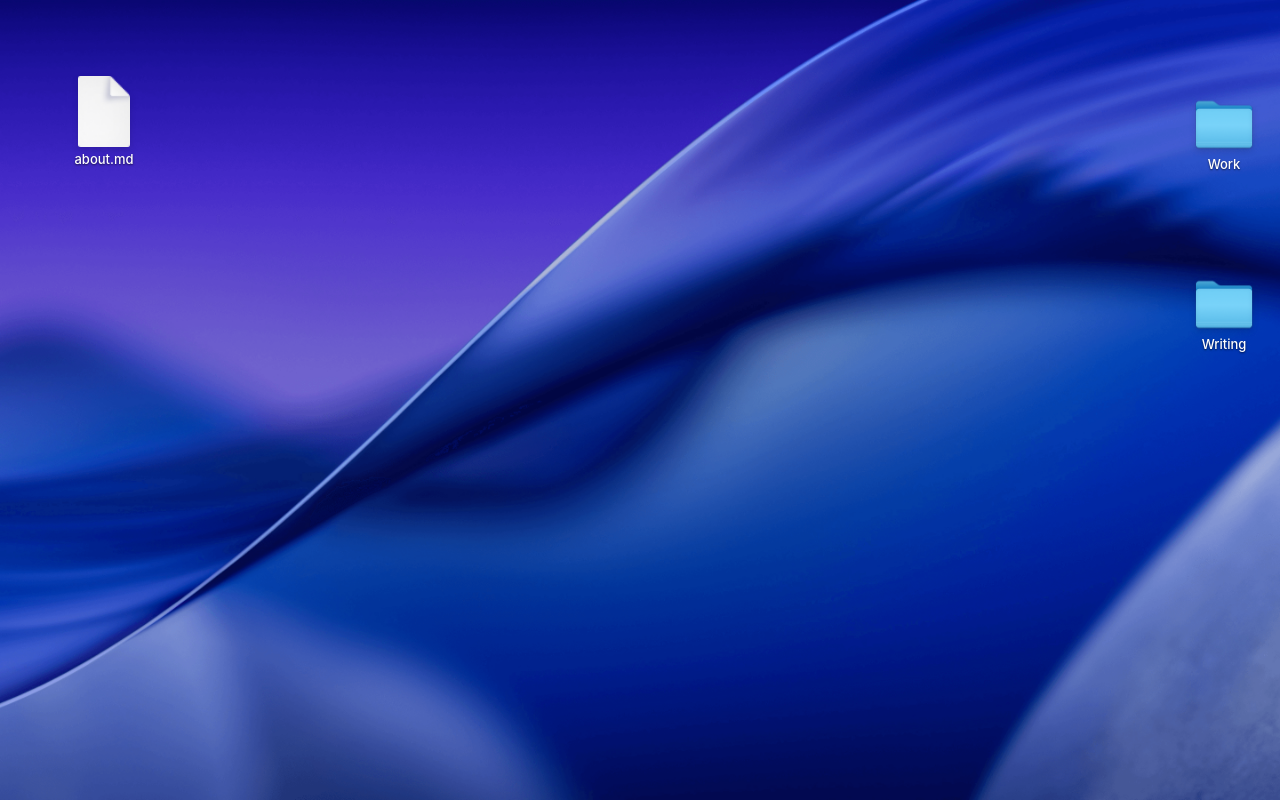
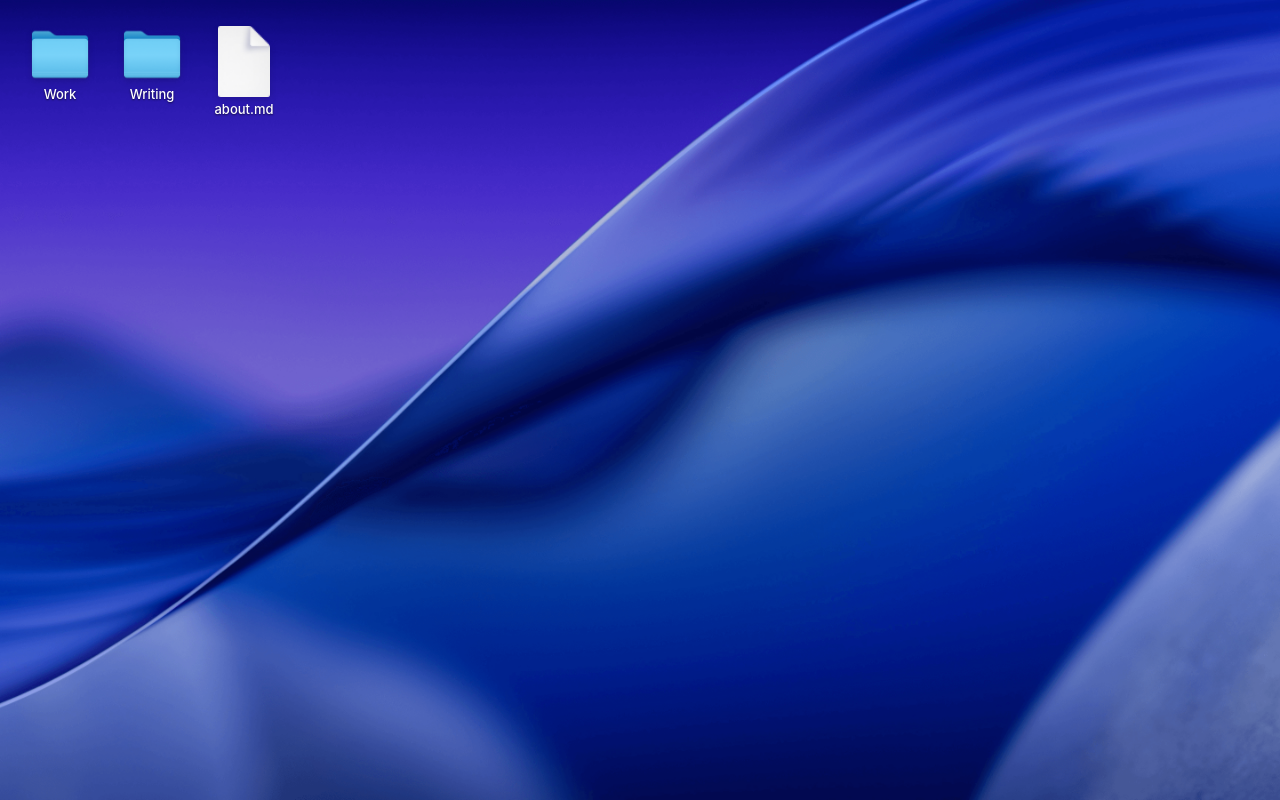
Before and after one commit to Amirmoh10/my-portfolio, a Next.js app: page / in a window 1280 px wide. Built offline with nearby package versions, Linux system fonts and the light colour scheme.

Commit message:
minor fixes

```diff
--- a/app/components/Desktop.tsx
+++ b/app/components/Desktop.tsx
@@ -1,68 +1,29 @@
 "use client";
 
-import { useCallback, useEffect, useMemo, useState } from "react";
+import { useCallback, useEffect, useMemo, useRef, useState } from "react";
 import type { Position } from "../lib/types";
 import { DESKTOP_ITEMS } from "../lib/data";
 import { WindowProvider, useWindows } from "../lib/windowStore";
-import {
-  clamp,
-  useViewportWidth,
-  useViewportHeight,
-  useIsHydrated,
-} from "../lib/viewport";
+import { clamp, useViewportWidth, useViewportHeight } from "../lib/viewport";
 import DesktopIcon from "./DesktopIcon";
 import Window from "./Window";
 import FolderView from "./FolderView";
 import FileView from "./FileView";
 
-/** Below this width we use a fitted grid; at/above it, the Figma desktop coords. */
-const WIDE_MIN = 1024;
 const ICON_W = 88;
 const ICON_H = 104;
-
-type Layout = "compact" | "wide";
-
-/** Lay icons out in a top-anchored grid sized to the viewport (mobile/tablet). */
-function computeGridLayout(width: number): Record<string, Position> {
-  const cell = 92;
-  const padX = 16;
-  const padY = 20;
-  const cols = Math.max(2, Math.floor((width - padX) / cell));
-  const map: Record<string, Position> = {};
-  DESKTOP_ITEMS.forEach((it, i) => {
-    map[it.id] = {
-      x: padX + (i % cols) * cell,
-      y: padY + Math.floor(i / cols) * cell,
-    };
-  });
-  return map;
-}
-
-/** Figma desktop coordinates (used on wide screens). */
-const WIDE_BASE: Record<string, Position> = Object.fromEntries(
-  DESKTOP_ITEMS.map((it) => [it.id, it.position ?? { x: 40, y: 40 }]),
-);
 
 function DesktopSurface() {
   const { windows, focusedId, open, close } = useWindows();
   const [selectedId, setSelectedId] = useState<string | null>(null);
+  const gridRef = useRef<HTMLDivElement>(null);
 
   const width = useViewportWidth();
   const height = useViewportHeight();
-  const hydrated = useIsHydrated();
-  const layout: Layout = width < WIDE_MIN ? "compact" : "wide";
 
-  // Default positions for the current layout class.
-  const base = useMemo(
-    () => (layout === "wide" ? WIDE_BASE : computeGridLayout(width)),
-    [layout, width],
-  );
-
-  // User drags are stored PER layout class, so a desktop arrangement never
-  // leaks into the mobile/tablet layout (and vice-versa).
-  const [overrides, setOverrides] = useState<Record<Layout, Record<string, Position>>>(
-    { compact: {}, wide: {} },
-  );
+  // Positions the user has dragged an icon to. An icon without an override
+  // flows in the CSS grid below; one with an override is absolutely positioned.
+  const [overrides, setOverrides] = useState<Record<string, Position>>({});
 
   // Keep every icon fully on-screen for the current viewport.
   const clampIcon = useCallback(
@@ -73,24 +34,19 @@ function DesktopSurface() {
     [width, height],
   );
 
-  const positions = useMemo(() => {
-    const active = overrides[layout];
+  // Overrides, re-clamped to the current viewport so a dragged icon never ends
+  // up off-screen after a resize.
+  const clampedOverrides = useMemo(() => {
     const out: Record<string, Position> = {};
-    for (const it of DESKTOP_ITEMS) {
-      out[it.id] = clampIcon(active[it.id] ?? base[it.id]);
-    }
+    for (const id in overrides) out[id] = clampIcon(overrides[id]);
     return out;
-  }, [overrides, layout, base, clampIcon]);
+  }, [overrides, clampIcon]);
 
   const moveIcon = useCallback(
     (id: string, pos: Position) => {
-      const clamped = clampIcon(pos);
-      setOverrides((prev) => ({
-        ...prev,
-        [layout]: { ...prev[layout], [id]: clamped },
-      }));
+      setOverrides((prev) => ({ ...prev, [id]: clampIcon(pos) }));
     },
-    [layout, clampIcon],
+    [clampIcon],
   );
 
   const itemsById = useMemo(
@@ -98,10 +54,22 @@ function DesktopSurface() {
     [],
   );
 
-  // Arrow-key selection: pick the nearest icon in the pressed direction.
+  // Arrow-key selection: pick the nearest icon in the pressed direction. Icon
+  // positions are read from the live DOM so this works whether an icon is
+  // flowing in the grid or has been dragged to an absolute spot.
   const moveSelection = useCallback(
     (dir: "up" | "down" | "left" | "right") => {
-      const current = selectedId ? positions[selectedId] : null;
+      const rects: Record<string, Position> = {};
+      gridRef.current
+        ?.querySelectorAll<HTMLElement>("[data-icon-id]")
+        .forEach((el) => {
+          const id = el.dataset.iconId;
+          if (!id) return;
+          const r = el.getBoundingClientRect();
+          rects[id] = { x: r.left, y: r.top };
+        });
+
+      const current = selectedId ? rects[selectedId] : null;
       if (!current) {
         setSelectedId(DESKTOP_ITEMS[0]?.id ?? null);
         return;
@@ -109,7 +77,7 @@ function DesktopSurface() {
       let best: { id: string; dist: number } | null = null;
       for (const it of DESKTOP_ITEMS) {
         if (it.id === selectedId) continue;
-        const p = positions[it.id];
+        const p = rects[it.id];
         if (!p) continue;
         const dx = p.x - current.x;
         const dy = p.y - current.y;
@@ -124,7 +92,7 @@ function DesktopSurface() {
       }
       if (best) setSelectedId(best.id);
     },
-    [selectedId, positions],
+    [selectedId],
   );
 
   useEffect(() => {
@@ -159,24 +127,32 @@ function DesktopSurface() {
     return () => window.removeEventListener("keydown", onKey);
   }, [focusedId, selectedId, close, open, itemsById, moveSelection]);
 
+  const clearSelection = useCallback((e: React.PointerEvent) => {
+    // Clicking empty desktop (or the grid gaps) clears selection.
+    if (e.target === e.currentTarget) setSelectedId(null);
+  }, []);
+
   return (
     <main
-      onPointerDown={(e) => {
-        if (e.target === e.currentTarget) setSelectedId(null);
-      }}
+      onPointerDown={clearSelection}
       className="relative h-dvh w-dvw overflow-hidden"
     >
-      {/* Desktop icons — absolutely positioned (and draggable) on every
-          viewport; layout adapts to compact vs. wide and is clamped on-screen.
-          Hidden until hydration so they never paint at the SSR-default size
-          and then jump to their real positions. */}
-      <div className={hydrated ? undefined : "invisible"}>
+      {/* Desktop icons. Un-dragged icons flow in this CSS grid, so the server
+          renders the final layout and there's no post-hydration flash; the
+          grid also re-flows responsively on resize. A dragged icon carries a
+          `position` override and is pulled out of flow (absolutely placed). */}
+      <div
+        ref={gridRef}
+        onPointerDown={clearSelection}
+        className="grid content-start justify-start gap-1 px-4 py-5"
+        style={{ gridTemplateColumns: "repeat(auto-fill, 88px)" }}
+      >
         {DESKTOP_ITEMS.map((item) => (
           <DesktopIcon
             key={item.id}
             item={item}
             mode="desktop"
-            position={positions[item.id]}
+            position={clampedOverrides[item.id]}
             selected={selectedId === item.id}
             onSelect={() => setSelectedId(item.id)}
             onOpen={() => open(item)}
--- a/app/components/DesktopIcon.tsx
+++ b/app/components/DesktopIcon.tsx
@@ -1,7 +1,7 @@
 "use client";
 
 import Image from "next/image";
-import { useEffect, useRef } from "react";
+import { useRef } from "react";
 import type { DesktopItem, Position } from "../lib/types";
 import { useDrag } from "../lib/useDrag";
 
@@ -15,8 +15,12 @@ interface DesktopIconProps {
   selected: boolean;
   onSelect: () => void;
   onOpen: () => void;
-  /** "desktop" = absolutely positioned & draggable; "grid" = static in flow. */
+  /**
+   * "desktop" = draggable; flows in the parent grid until dragged, then becomes
+   * absolutely positioned via `position`. "grid" = static in flow, no drag.
+   */
   mode?: "desktop" | "grid";
+  /** Absolute position once the icon has been dragged; undefined while in flow. */
   position?: Position;
   onMove?: (pos: Position) => void;
 }
@@ -30,14 +34,17 @@ export default function DesktopIcon({
   position,
   onMove,
 }: DesktopIconProps) {
-  const posRef = useRef<Position>(position ?? { x: 0, y: 0 });
-  useEffect(() => {
-    if (position) posRef.current = position;
-  }, [position]);
+  const btnRef = useRef<HTMLButtonElement>(null);
 
   const { dragging, onPointerDown, movedRef } = useDrag({
     disabled: mode !== "desktop",
-    getPosition: () => posRef.current,
+    // A dragged icon reports its override; one still flowing in the grid reads
+    // its laid-out position from the DOM, so the first drag starts in place.
+    getPosition: () => {
+      if (position) return position;
+      const el = btnRef.current;
+      return el ? { x: el.offsetLeft, y: el.offsetTop } : { x: 0, y: 0 };
+    },
     onDragStart: onSelect,
     onDrag: (p) => onMove?.(p),
   });
@@ -59,6 +66,8 @@ export default function DesktopIcon({
 
   const isFolder = item.kind === "folder";
   const isGrid = mode === "grid";
+  // Absolutely positioned only after a drag; otherwise it flows in the grid.
+  const isAbsolute = mode === "desktop" && !!position;
 
   // Icon-background highlight: subtle white on the dark desktop, soft gray on a
   // light folder window.
@@ -80,6 +89,7 @@ export default function DesktopIcon({
 
   return (
     <button
+      ref={btnRef}
       type="button"
       data-icon-id={item.id}
       onPointerDown={handlePointerDown}
@@ -90,13 +100,13 @@ export default function DesktopIcon({
       className={[
         "group flex w-[88px] flex-col items-center gap-1 rounded-lg p-1.5",
         "cursor-default select-none text-center outline-none",
-        mode === "desktop" ? "absolute" : "relative",
+        isAbsolute ? "absolute" : "relative",
         dragging ? "z-50" : "",
         highlight,
       ].join(" ")}
       style={
-        mode === "desktop" && position
-          ? { left: position.x, top: position.y, touchAction: "none" }
+        isAbsolute
+          ? { left: position!.x, top: position!.y, touchAction: "none" }
           : { touchAction: "none" }
       }
     >
```
